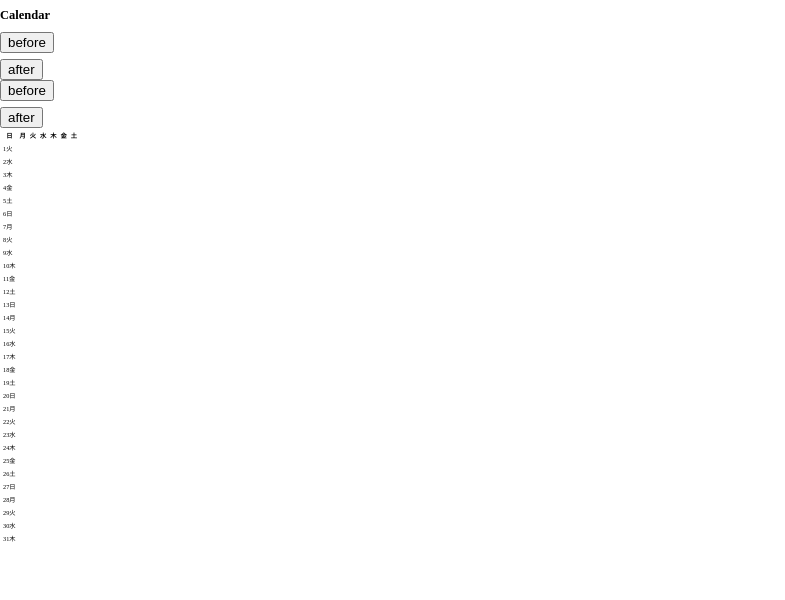
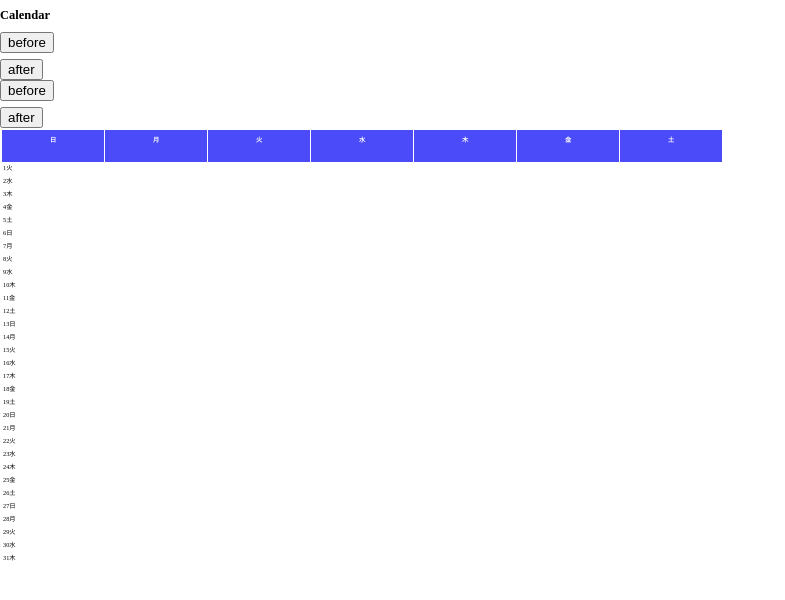
Before and after one commit to RikutoOgaki/Compo-OR, a Next.js app: page /Calendar in a window 1280 px wide. Shown: the top 600 px of the page, without its empty margins (0-785 px from the left). Built offline with nearby package versions, Linux system fonts and the light colour scheme.

Commit message:
Component

```diff
--- a/src/components/Calendar/Calendar.tsx
+++ b/src/components/Calendar/Calendar.tsx
@@ -52,16 +52,13 @@ export default function Calendar(props: Props) {
 
 
 
-
-
-
     // ここまで
 
     return (
         <>
             <div className={style.CalendarWrap} style={{ width: `${state.calendarSize}`, height: `${state.calendarSize}` }}>
-                <table>
-                    <thead>
+                <table className={style.tab}>
+                    <thead className={style.thead}>
                         <tr>
                             {weekArray.map((e, week) =>
                                 <th key={week}>{e}</th>
--- a/src/styles/components/Calendar/calendar.module.scss
+++ b/src/styles/components/Calendar/calendar.module.scss
@@ -0,0 +1,30 @@
+.CalendarWrap {
+    width: 100%;
+    height: 100%;
+
+    .tab {
+        width: 100%;
+        height: 100%;
+        table-layout: fixed;
+
+        .thead {
+            width: 100%;
+            height: 3rem;
+
+            & tr {
+                width: 100%;
+                height: 100%;
+                display: flex;
+
+                & th {
+                    width: 10rem;
+                    height: 100%;
+                    background-color: #4b4bfa;
+                    color: #ffffff;
+                    line-height: 3;
+                    border-right: 1px solid #ffffff;
+                }
+            }
+        }
+    }
+}
```
